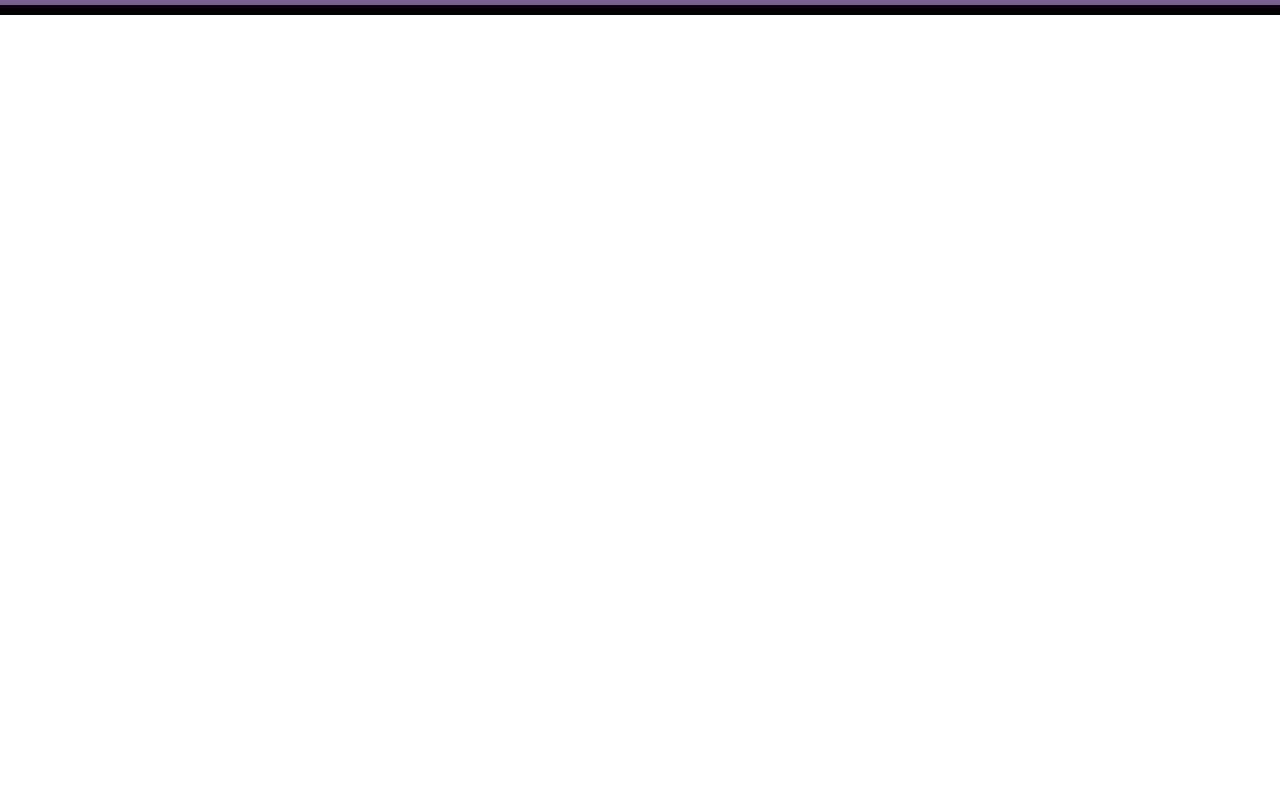
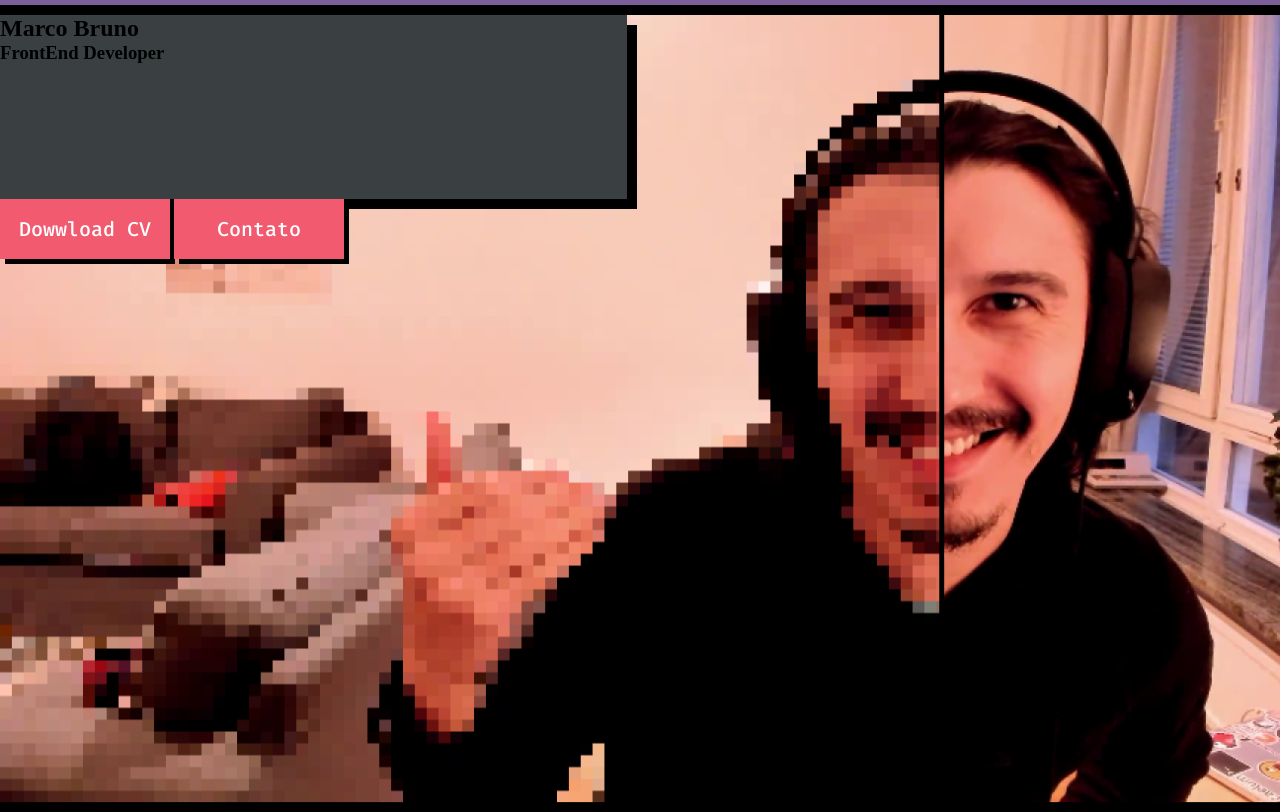
Before and after one commit to VitorCordeiroP/cursomarcobruno, a plain HTML site: page index.html in a window 1280 px wide. Shown: the part 75-887 px from the top of the page. Before the commit the page ends 800 px from the top, so only its background shows below. Drawn offline with Linux system fonts and the light colour scheme.

Commit message:
html main content

```diff
--- /dev/null
+++ b/components/box-title.css
@@ -0,0 +1,7 @@
+.box-title {
+    display: block;
+    background-color: #3A4042;
+    height: 184px;
+    width: 627px;
+    box-shadow: 10px 10px 0 #000;
+}
--- a/components/button.css
+++ b/components/button.css
@@ -12,3 +12,8 @@
     text-decoration: none;
     font-size: 20px;
 }
+
+.button:hover {
+    background-color: #f57d8f;
+    transform: scale(1.1);
+}
--- /dev/null
+++ b/components/main-content.css
@@ -0,0 +1,7 @@
+.main-content {
+    background-image: url(../imgs/Banner\ \(1\).png);
+    height: 797px;
+    margin-top: 10px;
+    background-repeat: no-repeat;
+    background-size: cover;
+}
--- a/components/menu.css
+++ b/components/menu.css
@@ -7,6 +7,7 @@
     font-size: 20px;
     margin-right: 30px;
 }
+
 .link::before {
     content: '';
     margin-right: 2px;
@@ -15,3 +16,7 @@
     margin-right: 10px;
     background-color: var(--main-pink);
 }
+
+.link:hover {
+    text-decoration: underline;
+}
--- a/index.html
+++ b/index.html
@@ -9,9 +9,11 @@
     <link rel="stylesheet" href="components/reset.css">
     <link rel="stylesheet" href="components/imports.css">
     <link rel="stylesheet" href="components/root.css">
-    <link rel="stylesheet" href="/components/header.css">
+    <link rel="stylesheet" href="components/header.css">
     <link rel="stylesheet" href="components/menu.css">
     <link rel="stylesheet" href="components/button.css">
+    <link rel="stylesheet" href="components/main-content.css">
+    <link rel="stylesheet" href="components/box-title.css">
 </head>
 
 <body>
@@ -26,5 +28,15 @@
         </menu>
     </header>
 
+    <section class="main-content">
+        <div class="unite-title">
+            <div class="box-title">
+                <h2 class="title">Marco Bruno</h2>
+                <h3 class="subtitle">FrontEnd Developer</h3>
+            </div>
+            <a href="#" class="button">Dowwload CV</a>
+            <a href="#" class="button">Contato</a>
+        </div>
+    </section>
 </body>
 </html>
```
Also changed, not shown: imgs/Banner (1).png (added).
